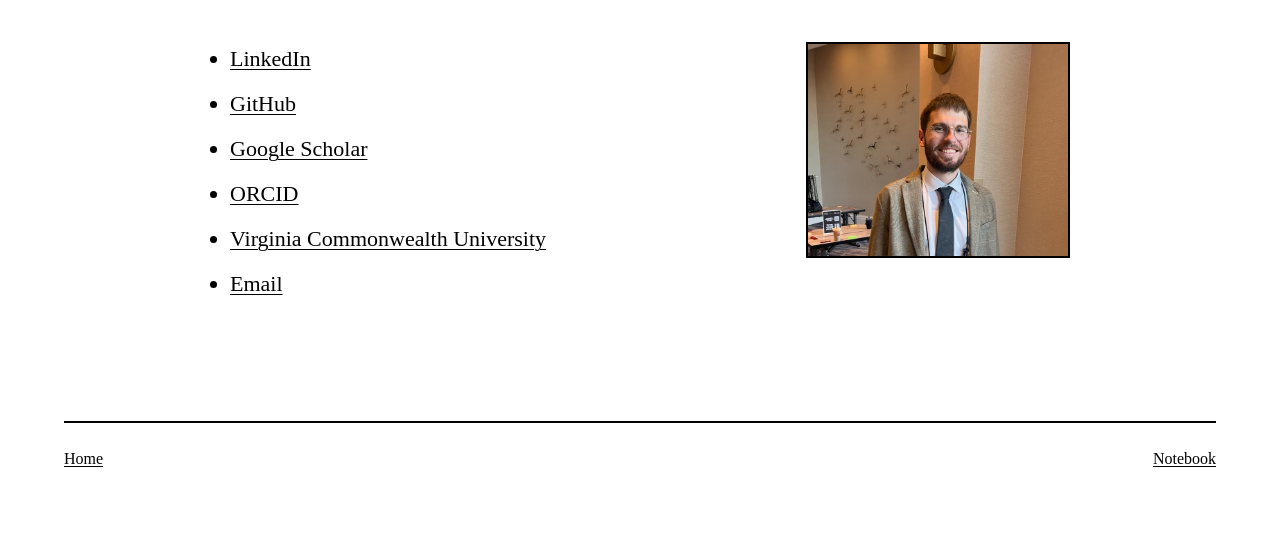
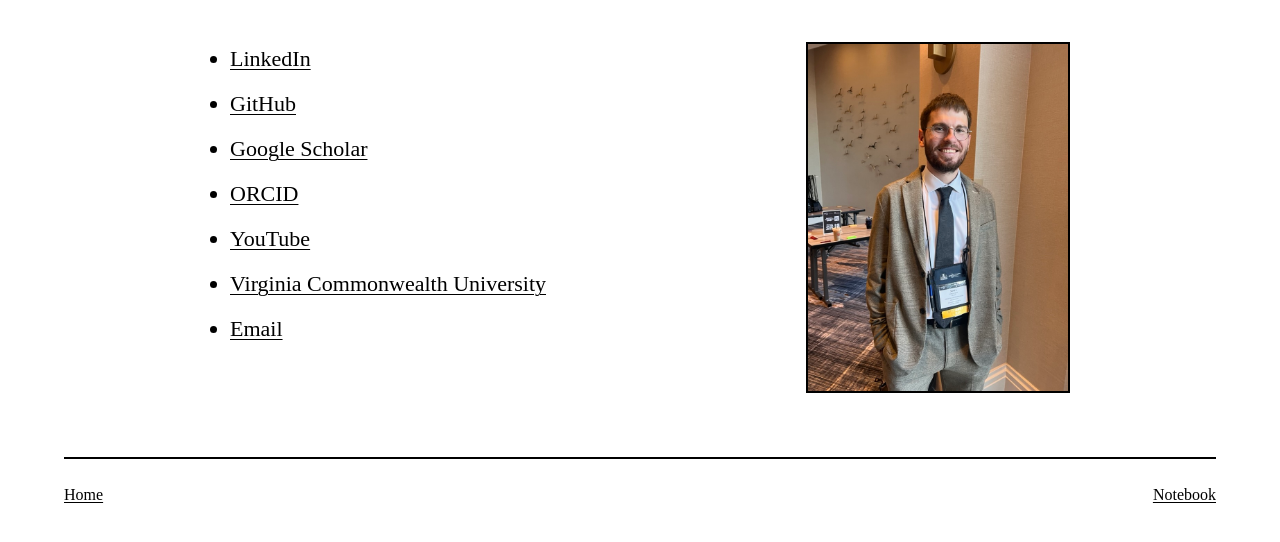
Before and after one commit to james-edward-hart/james-edward-hart.github.io, a plain HTML site: page profiles.html in a window 1280 px wide. Shown: the part 242-784 px from the top of the page. Drawn offline with Linux system fonts and the light colour scheme.

Commit message:
Show full profile photo and add YouTube link

```diff
--- a/profiles.html
+++ b/profiles.html
@@ -3,7 +3,7 @@
   <head>
     <meta charset="utf-8" />
     <meta name="viewport" content="width=device-width, initial-scale=1" />
-    <meta name="description" content="Find James E. Hart on LinkedIn, GitHub, Google Scholar, ORCID, and at Virginia Commonwealth University, or get in touch by email." />
+    <meta name="description" content="Find James E. Hart on LinkedIn, GitHub, Google Scholar, ORCID, YouTube, and at Virginia Commonwealth University, or get in touch by email." />
     <title>Profiles | James E. Hart</title>
     <link rel="stylesheet" href="styles.css" />
   </head>
@@ -28,6 +28,7 @@
           <li><a href="https://github.com/james-edward-hart">GitHub</a></li>
           <li><a href="https://scholar.google.com/citations?hl=en&amp;user=-PJQUVoAAAAJ">Google Scholar</a></li>
           <li><a href="https://orcid.org/0009-0000-8567-540X">ORCID</a></li>
+          <li><a href="https://www.youtube.com/@jimmys-notes">YouTube</a></li>
           <li><a href="https://vipbg.vcu.edu/people/james-hart/">Virginia Commonwealth University</a></li>
           <li><a href="mailto:hartj5@vcu.edu">Email</a></li>
         </ul>
--- a/styles.css
+++ b/styles.css
@@ -393,9 +393,6 @@ p {
 .profile-photo img {
   width: 100%;
   height: auto;
-  aspect-ratio: 627 / 513;
-  object-fit: cover;
-  object-position: center top;
   border: 2px solid var(--ink);
 }
 
```
